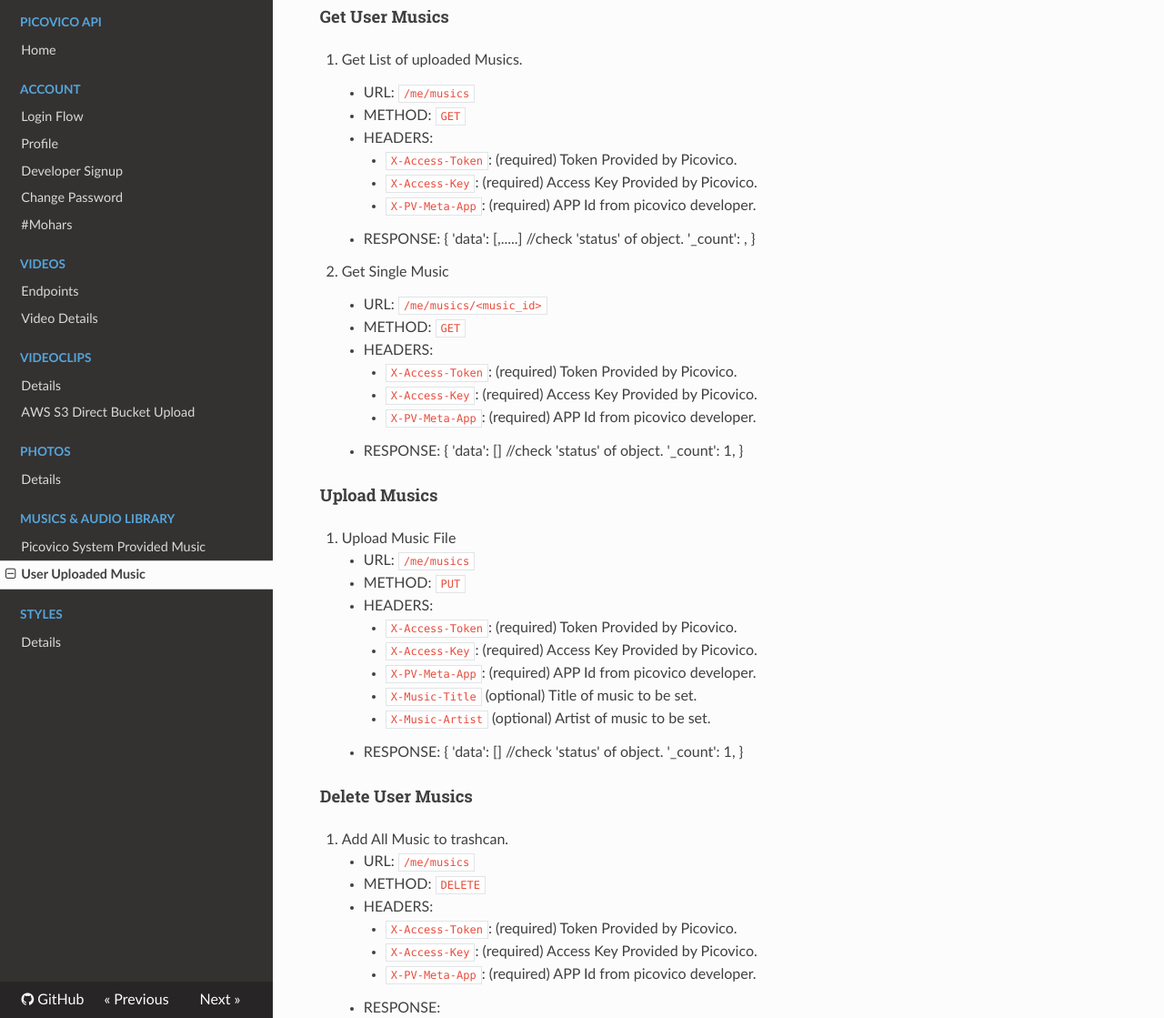
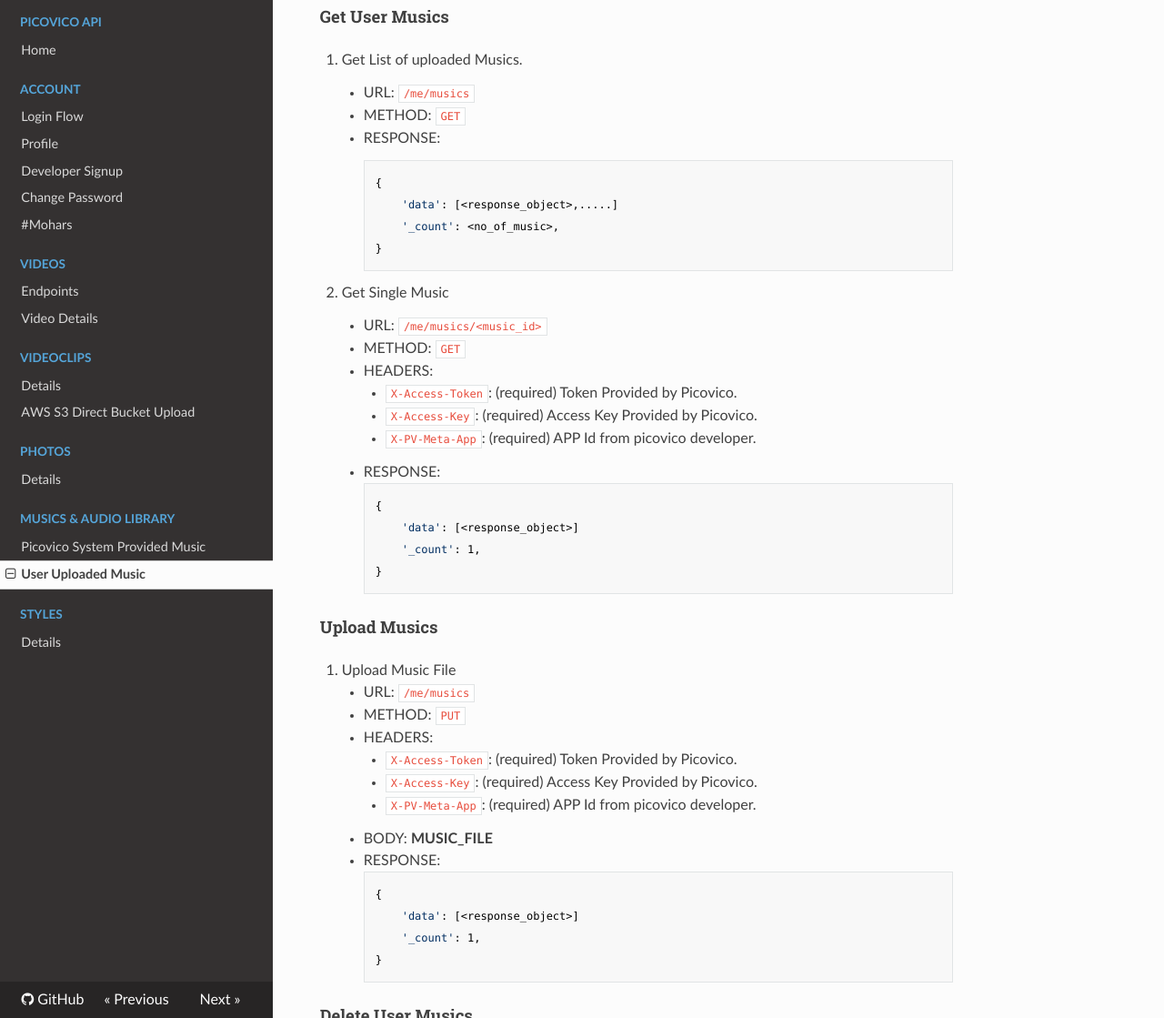
Before and after one commit to picovico/apidocs, an MkDocs documentation site: the page built from docs/musics/user_music.md, in a window 1280 px wide and 1400 px high, cut to the strip 281-1400 px from the top of the window. Shown: the whole strip at 91% size. Built offline with MkDocs 1.6.1, drawn with Linux system fonts in a browser that asks for light colours; nearby versions of some CDN libraries; old or Windows-style settings are respelled for this version of MkDocs; some of the changed text lies outside the part shown.

Commit message:
docs update

````diff
--- a/docs/musics/user_music.md
+++ b/docs/musics/user_music.md
@@ -13,13 +13,11 @@
 1. Get List of uploaded Musics.
     - URL: `/me/musics`
     - METHOD: `GET`
-    - HEADERS:
-        - `X-Access-Token`: (required) Token Provided by Picovico.
-        - `X-Access-Key`: (required) Access Key Provided by Picovico.
-        - `X-PV-Meta-App`: (required) APP Id from picovico developer.
+
     - RESPONSE:
+
             {
-                'data': [<response_object>,.....] //check 'status' of object.
+                'data': [<response_object>,.....]
                 '_count': <no_of_music>,
             }
 
@@ -31,8 +29,9 @@
         - `X-Access-Key`: (required) Access Key Provided by Picovico.
         - `X-PV-Meta-App`: (required) APP Id from picovico developer.
     - RESPONSE:
+
             {
-                'data': [<response_object>] //check 'status' of object.
+                'data': [<response_object>]
                 '_count': 1,
             }
 
@@ -44,11 +43,11 @@
         - `X-Access-Token`: (required) Token Provided by Picovico.
         - `X-Access-Key`: (required) Access Key Provided by Picovico.
         - `X-PV-Meta-App`: (required) APP Id from picovico developer.
-        - `X-Music-Title` (optional) Title of music to be set.
-        - `X-Music-Artist` (optional) Artist of music to be set.
+    - BODY: __MUSIC_FILE__
     - RESPONSE:
+
             {
-                'data': [<response_object>] //check 'status' of object.
+                'data': [<response_object>]
                 '_count': 1,
             }
 
@@ -61,12 +60,12 @@
         - `X-Access-Key`: (required) Access Key Provided by Picovico.
         - `X-PV-Meta-App`: (required) APP Id from picovico developer.
     - RESPONSE:
-```json
-{
-    '_count': 1,
-    data: [{message: "All Musics added to trashcan."}]
-}
-```
+
+            {
+                '_count': 1,
+                data: [{message: "All Musics added to trashcan."}]
+            }
+
 
 2. Add Single Music to trashcan.
     - URL: `/me/musics/<music_id>`
@@ -76,9 +75,8 @@
         - `X-Access-Key`: (required) Access Key Provided by Picovico.
         - `X-PV-Meta-App`: (required) APP Id from picovico developer.
     - RESPONSE:
-```json
-{
-    '_count': 1,
-    data: [{message: "<music_id> Musics added to trashcan."}]
-}
-```
+
+            {
+                '_count': 1,
+                data: [{message: "<music_id> Musics added to trashcan."}]
+            }
````
Also changed, not shown: docs/musics/index.md (+23 -5 lines), docs/styles/index.md (+35 -4 lines).
